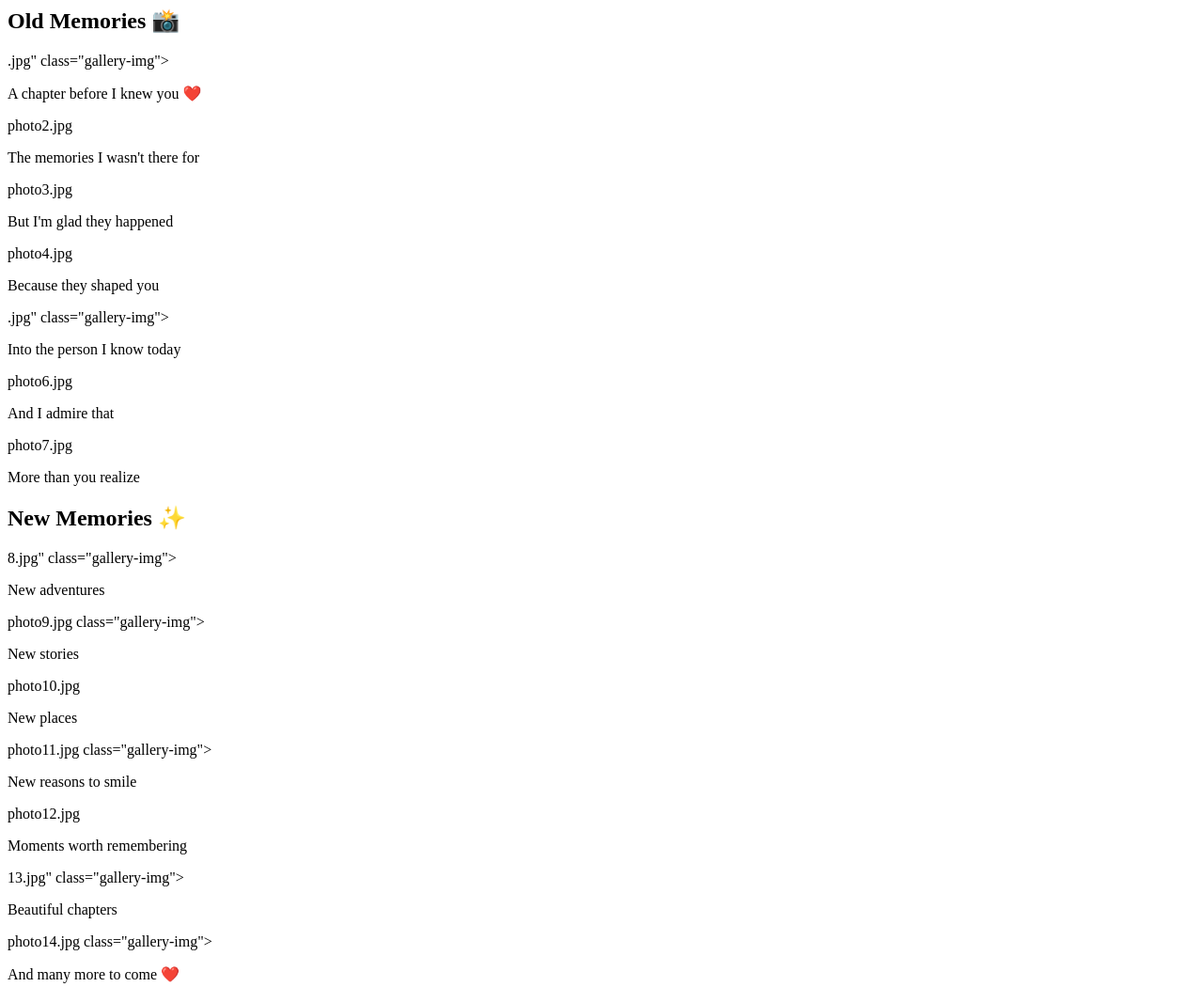
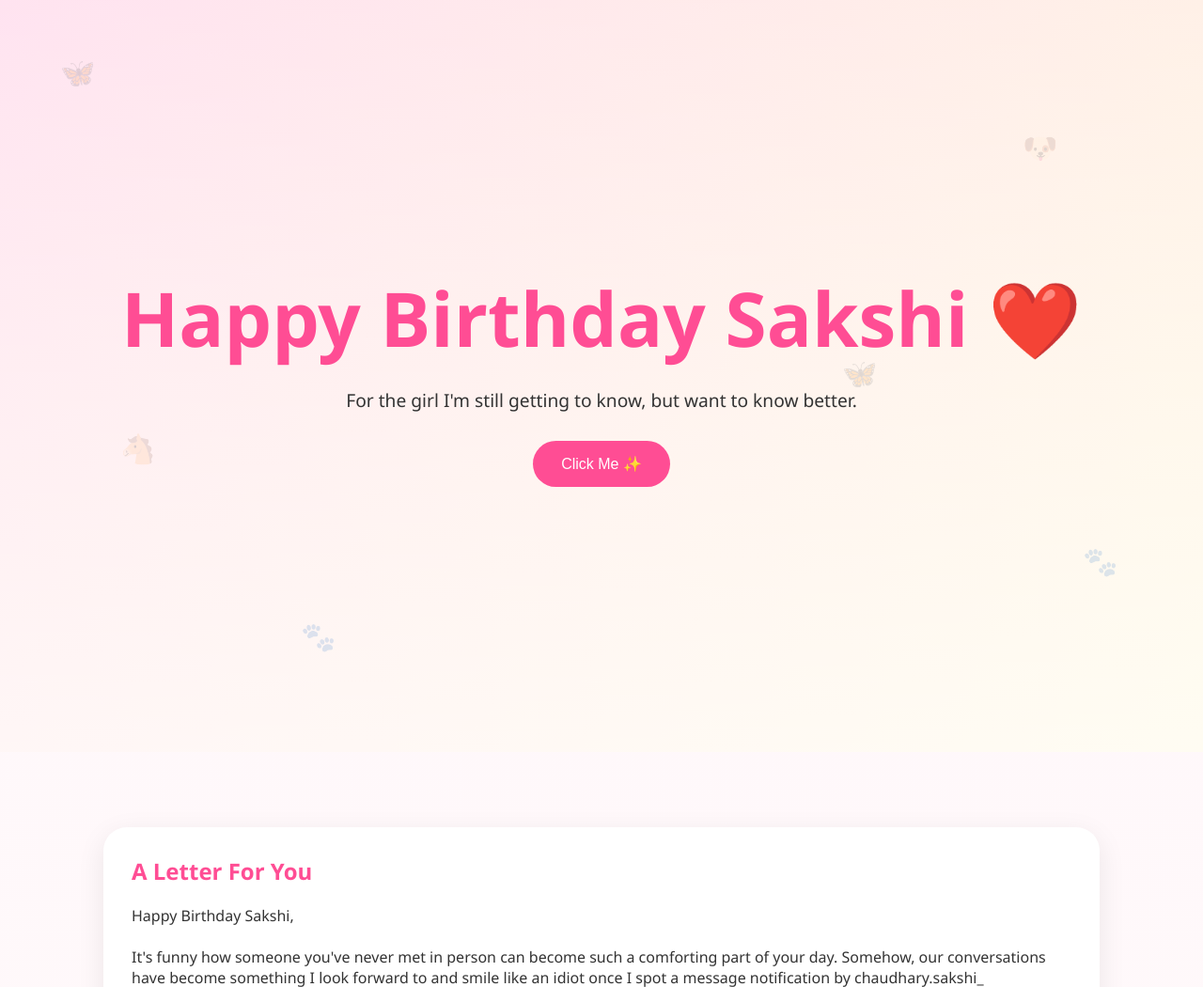
Before and after one commit to IMPEACHER/happy-birthday-sakshi, a plain HTML site: page index.html in a window 1280 px wide. Shown: the top 1050 px of the page at 94% size. Drawn offline with Linux system fonts and the light colour scheme.

Commit message:
Update index.html

```diff
--- a/index.html
+++ b/index.html
@@ -1,43 +1,283 @@
+<!DOCTYPE html>
+<html lang="en">
+<head>
+<meta charset="UTF-8">
+<meta name="viewport" content="width=device-width, initial-scale=1.0">
+<title>Happy Birthday Sakshi ❤️</title>
+
+<style>
+*{
+    margin:0;
+    padding:0;
+    box-sizing:border-box;
+}
+
+html{
+    scroll-behavior:smooth;
+}
+
+body{
+    font-family: 'Segoe UI', sans-serif;
+    background: linear-gradient(to bottom,#fff7fb,#fffef7);
+    color:#333;
+    overflow-x:hidden;
+}
+
+.floating{
+    position:fixed;
+    font-size:30px;
+    opacity:.15;
+    pointer-events:none;
+    animation:float 12s ease-in-out infinite;
+    z-index:0;
+}
+
+.f1{left:5%;top:10%;}
+.f2{left:85%;top:20%;}
+.f3{left:10%;top:60%;}
+.f4{left:90%;top:75%;}
+.f5{left:70%;top:50%;}
+.f6{left:25%;top:85%;}
+
+@keyframes float{
+    50%{
+        transform:translateY(-25px);
+    }
+}
+
+.hero{
+    min-height:100vh;
+    display:flex;
+    align-items:center;
+    justify-content:center;
+    text-align:center;
+    padding:30px;
+    background:
+    linear-gradient(rgba(255,255,255,.3),
+    rgba(255,255,255,.7)),
+    linear-gradient(135deg,#ffd7ea,#fff6d5);
+}
+
+.hero h1{
+    font-size:clamp(3rem,8vw,5rem);
+    color:#ff4d94;
+}
+
+.hero p{
+    margin-top:20px;
+    font-size:1.2rem;
+}
+
+.btn{
+    margin-top:30px;
+    background:#ff4d94;
+    color:white;
+    border:none;
+    padding:15px 30px;
+    border-radius:50px;
+    cursor:pointer;
+    font-size:1rem;
+}
+
+.section{
+    max-width:1100px;
+    margin:auto;
+    padding:80px 20px;
+    position:relative;
+    z-index:2;
+}
+
+.card{
+    background:white;
+    padding:30px;
+    border-radius:25px;
+    box-shadow:0 8px 30px rgba(0,0,0,.08);
+}
+
+h2{
+    color:#ff4d94;
+    margin-bottom:20px;
+}
+
+.gallery{
+    display:grid;
+    grid-template-columns:repeat(auto-fit,minmax(220px,1fr));
+    gap:20px;
+}
+
+.polaroid{
+    background:white;
+    padding:12px;
+    box-shadow:0 5px 15px rgba(0,0,0,.15);
+    border-radius:8px;
+}
+
+.photo{
+    height:250px;
+    background:#f4f4f4;
+    border-radius:5px;
+    display:flex;
+    align-items:center;
+    justify-content:center;
+}
+
+.polaroid p{
+    text-align:center;
+    margin-top:10px;
+}
+
+.timeline-title{
+    text-align:center;
+    margin:50px 0;
+    font-size:1.8rem;
+}
+
+ul li{
+    margin:10px 0;
+}
+
+.song{
+    background:#fff0f6;
+    padding:12px;
+    margin:10px 0;
+    border-radius:12px;
+}
+
+footer{
+    padding:50px;
+    text-align:center;
+    color:#666;
+}
+
+#surprise{
+    display:none;
+    margin-top:20px;
+    font-size:1.2rem;
+    color:#ff4d94;
+}
+</style>
+
+<script>
+function revealSurprise(){
+    document.getElementById("surprise").style.display="block";
+}
+</script>
+
+</head>
+<body>
+
+<div class="floating f1">🦋</div>
+<div class="floating f2">🐶</div>
+<div class="floating f3">🐴</div>
+<div class="floating f4">🐾</div>
+<div class="floating f5">🦋</div>
+<div class="floating f6">🐾</div>
+
+<section class="hero">
+<div>
+<h1>Happy Birthday Sakshi ❤️</h1>
+<p>For the girl I'm still getting to know, but want to know better.</p>
+
+<button class="btn" onclick="revealSurprise()">
+Click Me ✨
+</button>
+
+<div id="surprise">
+I adore you in every shade ❤️
+</div>
+</div>
+</section>
+
+<section class="section">
+<div class="card">
+<h2>A Letter For You</h2>
+
+<p>
+Happy Birthday Sakshi,
+<br><br>
+
+It's funny how someone you've never met in person can become such a comforting part of your day.
+
+Somehow, our conversations have become something I look forward to and smile like an idiot once I spot a message notification by chaudhary.sakshi_
+
+<br><br>
+
+Also, I'm really grateful our path crossed.
+
+I hope this birthday brings you lots of happiness, the kind that comes from feeling loved, appreciated, and surrounded by the people who make you glow brighter.
+
+<br><br>
+
+I'm still getting to know you but I want to know you better, because you're worth the wait and effort.
+
+<br><br>
+
+I hope today reminds you how special you are.
+
+<br><br>
+
+Happy Birthday once again, here's to a beautiful year ahead... and hopefully making few memories together (yes, this includes you riding the bike and I'm following you in HILUX).
+
+<br><br>
+
+Have the most amazing day, miss me 🌸
+</p>
+</div>
+</section>
+
+<section class="section">
+<div class="card">
+<h2>Things I Admire About You</h2>
+
+<ul>
+<li>Absolute gem of a person</li>
+<li>Loves animals</li>
+<li>The way you think about life</li>
+<li>The way you keep showing up for people you care about</li>
+<li>More things to be discovered...</li>
+</ul>
+
+</div>
+</section>
+
+<section class="section">
+<div class="card">
+<h2>The Memories I Wasn't There For</h2>
+
+<p>
+
+I wish I'd met you sooner, Bohot late mile ho tum mujhe life me.
+
+<br><br>
+
+Not because I want to change anything, but because there are so many memories in your life that I'll never get to witness.
+
+<br><br>
+
+But if life allows, I'd love to be around for the memories that are still waiting to be made.
+
+<br><br>
+
+good/ bad days and all the ordinary little moments that somehow become special later.
+
+</p>
+
+</div>
+</section>
+
 <section class="section">
 
 <h2 class="timeline-title">Old Memories 📸</h2>
 
 <div class="gallery">
 
-<div class="polaroid">
-.jpg" class="gallery-img">
-<p>A chapter before I knew you ❤️</p>
-</div>
-
-<div class="polaroid">
-photo2.jpg
-<p>The memories I wasn't there for</p>
-</div>
-
-<div class="polaroid">
-photo3.jpg
-<p>But I'm glad they happened</p>
-</div>
-
-<div class="polaroid">
-photo4.jpg
-<p>Because they shaped you</p>
-</div>
-
-<div class="polaroid">
-.jpg" class="gallery-img">
-<p>Into the person I know today</p>
-</div>
-
-<div class="polaroid">
-photo6.jpg
-<p>And I admire that</p>
-</div>
-
-<div class="polaroid">
-photo7.jpg
-<p>More than you realize</p>
-</div>
+<div class="polaroid"><div class="photo">Old Photo 1</div><p>Memory</p></div>
+<div class="polaroid"><div class="photo">Old Photo 2</div><p>Memory</p></div>
+<div class="polaroid"><div class="photo">Old Photo 3</div><p>Memory</p></div>
+<div class="polaroid"><div class="photo">Old Photo 4</div><p>Memory</p></div>
+<div class="polaroid"><div class="photo">Old Photo 5</div><p>Memory</p></div>
+<div class="polaroid"><div class="photo">Old Photo 6</div><p>Memory</p></div>
+<div class="polaroid"><div class="photo">Old Photo 7</div><p>Memory</p></div>
 
 </div>
 
@@ -45,41 +285,62 @@ photo7.jpg
 
 <div class="gallery">
 
-<div class="polaroid">
-8.jpg" class="gallery-img">
-<p>New adventures</p>
-</div>
-
-<div class="polaroid">
-photo9.jpg class="gallery-img">
-<p>New stories</p>
-</div>
-
-<div class="polaroid">
-photo10.jpg
-<p>New places</p>
-</div>
-
-<div class="polaroid">
-photo11.jpg class="gallery-img">
-<p>New reasons to smile</p>
-</div>
-
-<div class="polaroid">
-photo12.jpg
-<p>Moments worth remembering</p>
-</div>
-
-<div class="polaroid">
-13.jpg" class="gallery-img">
-<p>Beautiful chapters</p>
-</div>
-
-<div class="polaroid">
-photo14.jpg class="gallery-img">
-<p>And many more to come ❤️</p>
-</div>
+<div class="polaroid"><div class="photo">New Photo 1</div><p>Memory</p></div>
+<div class="polaroid"><div class="photo">New Photo 2</div><p>Memory</p></div>
+<div class="polaroid"><div class="photo">New Photo 3</div><p>Memory</p></div>
+<div class="polaroid"><div class="photo">New Photo 4</div><p>Memory</p></div>
+<div class="polaroid"><div class="photo">New Photo 5</div><p>Memory</p></div>
+<div class="polaroid"><div class="photo">New Photo 6</div><p>Memory</p></div>
+<div class="polaroid"><div class="photo">New Photo 7</div><p>Memory</p></div>
 
 </div>
 
 </section>
+
+<section class="section">
+<div class="card">
+
+<h2>Your Playlist 🎵</h2>
+
+<div class="song">Vibe • Diljit Dosanjh</div>
+<div class="song">Aashiyan • Barfi</div>
+<div class="song">You Belong With Me • Taylor Swift</div>
+<div class="song">Moh Moh Ke Dhaage • Monali Thakur</div>
+
+</div>
+</section>
+
+<section class="section">
+<div class="card">
+
+<h2>Future Memories 🚲🚙</h2>
+
+<p>
+
+Everything will fall into place at the end, just give it some time.
+
+<br><br>
+
+You on the bike.
+
+<br>
+
+Me in the HILUX.
+
+<br><br>
+
+Deal? ❤️
+
+</p>
+
+</div>
+</section>
+
+<footer>
+Made with ❤️ for Sakshi
+<br><br>
+I adore you in every shade.
+</footer>
+
+</body>
+</html>
```
